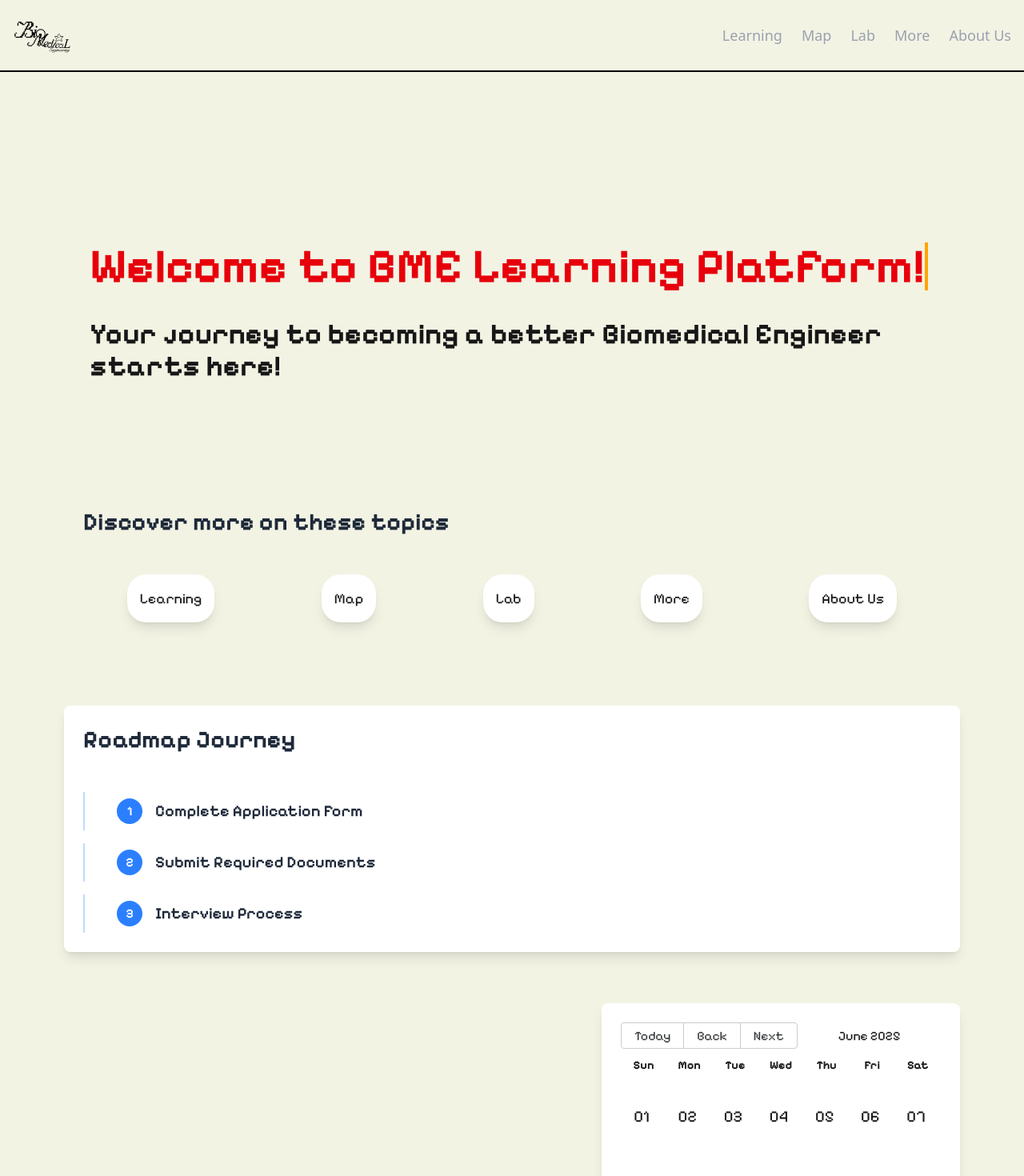
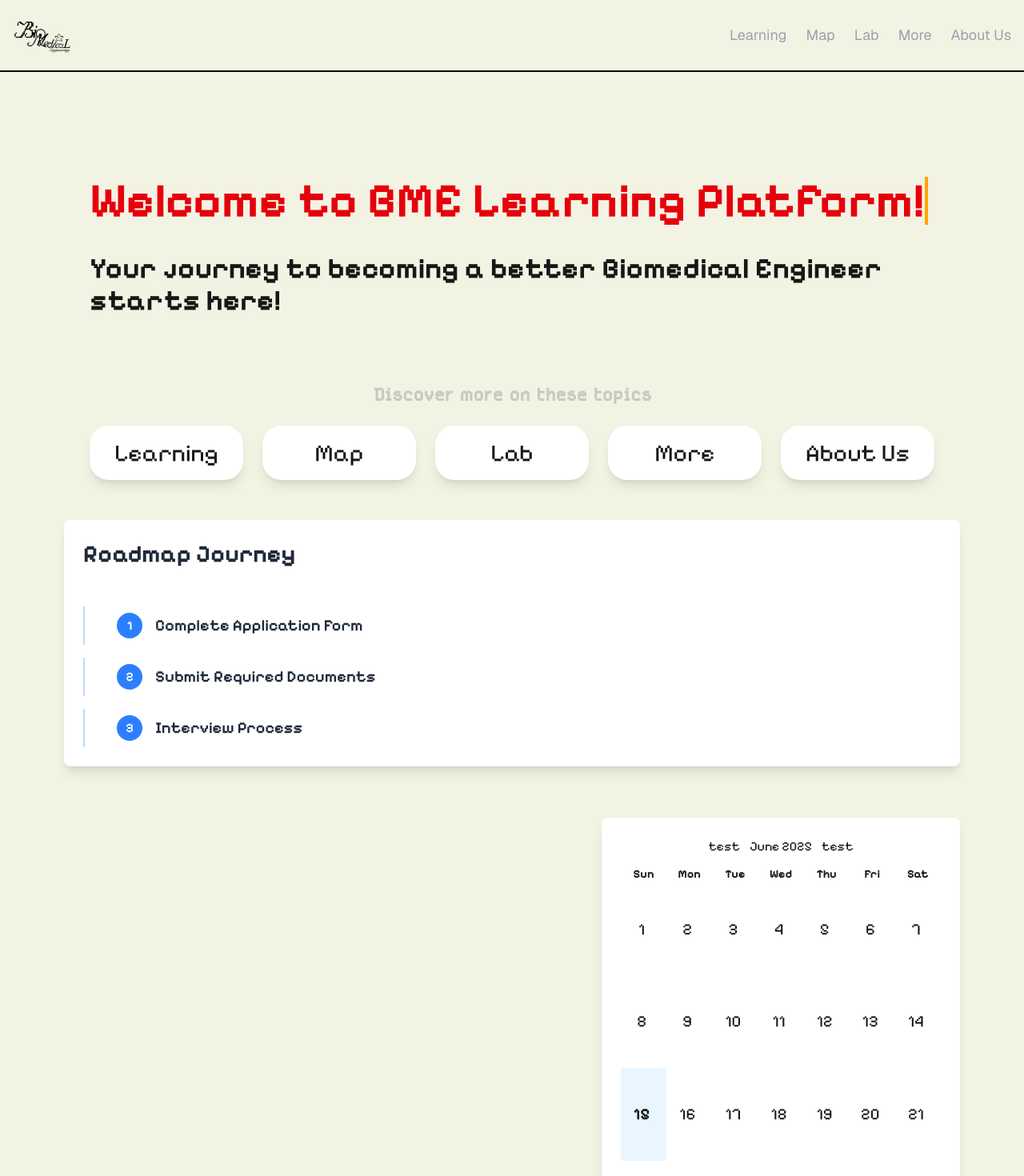
Before and after one commit to Shin1am/bme-guide-website, a Next.js app: page / in a window 1280 px wide. Shown: the top 1470 px of the page at 80% size. Built offline with nearby package versions, Linux system fonts and the light colour scheme.

Commit message:
styling Calendar Toolbar

```diff
--- a/src/app/components/Calendar.js
+++ b/src/app/components/Calendar.js
@@ -1,13 +1,24 @@
 'use client';
-
 import moment from "moment";
 import { Calendar, momentLocalizer } from "react-big-calendar";
 import 'react-big-calendar/lib/css/react-big-calendar.css';
 import '../components/calendar.css';
+import { useCallback, useMemo, useState } from "react";
 
 const localizer = momentLocalizer(moment);
 
 export default function HomeCalendar({ events}) {
+
+    const [date, setDate] = useState(moment().toDate());
+
+    const onPrevClick = useCallback(() => {
+      setDate(moment(date).subtract(1, "M").toDate())
+    }, [date])
+
+    const onNextClick = useCallback(() => {
+      setDate(moment(date).add(1, "M").toDate())
+    }, [date])
+
 
     const eventPropsGetter = (event, start, end, isSelected) => {
 
@@ -51,9 +62,23 @@ export default function HomeCalendar({ events}) {
         return {}; // Return empty object if no event for this day, or no specific style
       };
 
+
+    const formats = useMemo(
+      () => ({
+        weekdayFormat: (date, culture, localizer) => localizer.format(date, 'ddd', culture),
+        dateFormat: (date,culture,localizer) => localizer.format(date, 'D', culture),
+      }),
+      []
+    )
+
     return (
         <div className="bg-white rounded-lg shadow-lg p-6">
             <div style={{ height: 600 }}> {/* Adjust height as needed */}
+              <div className="flex gap-3 justify-center items-center mb-3">
+                <button className=" hover:scale-110 transition-all duration-200" onClick={onPrevClick}>test</button>
+                <h2>{moment(date).format("MMMM YYYY")}</h2>
+                <button className=" hover:scale-110 transition-all duration-200" onClick={onNextClick}>test</button>
+              </div>
                 <Calendar
                     localizer={localizer}
                     events={events}
@@ -69,12 +94,12 @@ export default function HomeCalendar({ events}) {
                     // Optional: Add a general style to prevent pointer interactions on the calendar itself
                     // style={{ pointerEvents: 'none' }}
                     // --- Display settings ---
-                    defaultView="month" // Good for an overview
-                    views={['month']} // Allow users to switch views
-                    toolbar={true} // Keep navigation toolbar for changing months/views
+                    view="month"
+                    toolbar={false} // Keep navigation toolbar for changing months/views
                     eventPropGetter={eventPropsGetter}
                     dayPropGetter={dayPropGetter}
-
+                    formats={formats}
+                    date={date}
                 />
             </div>
         </div>
--- a/src/app/components/Navbar.js
+++ b/src/app/components/Navbar.js
@@ -12,7 +12,7 @@ export default function Navbar() {
     const currentPath = usePathname();
 
     return (
-        <nav className="flex justify-between items-center p-4 bg-[#F3F3E4] text-white sticky top-0 z-50 border-b-2 border-b-black">
+        <nav className="font-sans flex justify-between items-center p-4 bg-[#F3F3E4] text-white sticky top-0 z-50 border-b-2 border-b-black">
             <div className="flex items-center gap-4">
                 <Link href="/">
                     <Image src={'/logo.png'} alt={'logo'} width={75} height={75} />
@@ -20,7 +20,7 @@ export default function Navbar() {
             </div>
 
             <div className="hidden md:flex items-center gap-6 text-lg text-gray-400">
-                <Link href="/learning" className={`${currentPath === '/learning' ? 'text-black' : ''} hover:text-black hover:scale-120 transition-all duration-300`}>Learning</Link>
+                <Link href="/learning" className={`${currentPath === '/learning' ? 'text-black' : ''} hover:text-black hover:scale-110 transition-all duration-300`}>Learning</Link>
                 <Link href="/map" className={`${currentPath === '/map' ? 'text-black' : ''} hover:text-black hover:scale-110 transition-all duration-300`}>Map</Link>
                 <Link href="/lab" className={`${currentPath === '/lab' ? 'text-black' : ''} hover:text-black hover:scale-110 transition-all duration-300`}>Lab</Link>
                 <Link href="/more" className={`${currentPath === '/more' ? 'text-black' : ''} hover:text-black hover:scale-110 transition-all duration-300`}>More</Link>
--- a/src/app/globals.css
+++ b/src/app/globals.css
@@ -38,6 +38,7 @@
 body {
   background: var(--background);
   color: var(--foreground);
+  font-family: Pixelify, "san-serif";
 }
 
 @keyframes typing {
--- a/src/app/page.js
+++ b/src/app/page.js
@@ -22,7 +22,8 @@ export default function Home() { // Receive events as a prop
     <div className="font-pixelify min-h-screen  pb-20 sm:p-20">
       <main className="w-full">
         {/* Hero Section */}
-        <div className="flex flex-col items-start justify-center w-full h-[55vh] gap-6 ">
+        <div className="flex flex-col justify-center w-full h-[60vh]">
+          <div className="flex flex-col items-start justify-center gap-6">
             <h1 className="text-4xl md:text-5xl lg:text-6xl font-bold px-8 transition-all duration-300">
             <span className="text-red-600 inline-block overflow-hidden whitespace-nowrap border-r-4 border-r-black animate-[typing_3.5s_steps(40,end),blink-caret_.75s_step-end_infinite]">
               Welcome to BME Learning Platform!
@@ -33,17 +34,17 @@ export default function Home() { // Receive events as a prop
             </h2>
           </div>
 
-
-        <div className='flex flex-col gap-8 w-full p-6 mb-20'>
-          <h2 className='text-3xl font-bold text-gray-800 mb-4'>Discover more on these topics</h2>
-          <div className='flex flex-row gap-6 items-start justify-around'>
-            <Link className='text-md bg-white rounded-3xl shadow-lg text-lg w-auto h-auto p-4 hover:shadow-[0_6px_20px_rgba(56,125,255,0.17)] hover:scale-110 transition-all duration-300' href="/learning">Learning</Link>
-            <Link className='text-md bg-white rounded-3xl shadow-lg text-lg w-auto h-auto p-4 hover:shadow-[0_6px_20px_rgba(56,125,255,0.17)] hover:scale-110 transition-all duration-300' href="/map">Map</Link>
-            <Link className='text-md bg-white rounded-3xl shadow-lg text-lg w-auto h-auto p-4 hover:shadow-[0_6px_20px_rgba(56,125,255,0.17)] hover:scale-110 transition-all duration-300' href="/lab">Lab</Link>
-            <Link className='text-md bg-white rounded-3xl shadow-lg text-lg w-auto h-auto p-4 hover:shadow-[0_6px_20px_rgba(56,125,255,0.17)] hover:scale-110 transition-all duration-300' href="/more">More</Link>
-            <Link className='text-md bg-white rounded-3xl shadow-lg text-lg w-auto h-auto p-4 hover:shadow-[0_6px_20px_rgba(56,125,255,0.17)] hover:scale-110 transition-all duration-300' href="/about-us">About Us</Link>
+          <h2 className='font-medodica text-center text-3xl font-bold text-gray-800/20 px-8 mt-20'>Discover more on these topics</h2>
+          <div className='px-8 flex flex-row gap-6 mt-5 text-center items-center justify-center'>
+            <Link className='text-md bg-white rounded-3xl shadow-lg text-3xl w-[20%] h-auto p-4 hover:shadow-[0_6px_20px_rgba(56,125,255,0.17)] hover:scale-110 transition-all duration-300' href="/learning">Learning</Link>
+            <Link className='text-md bg-white rounded-3xl shadow-lg text-3xl w-[20%] h-auto p-4 hover:shadow-[0_6px_20px_rgba(56,125,255,0.17)] hover:scale-110 transition-all duration-300' href="/map">Map</Link>
+            <Link className='text-md bg-white rounded-3xl shadow-lg text-3xl w-[20%] h-auto p-4 hover:shadow-[0_6px_20px_rgba(56,125,255,0.17)] hover:scale-110 transition-all duration-300' href="/lab">Lab</Link>
+            <Link className='text-md bg-white rounded-3xl shadow-lg text-3xl w-[20%] h-auto p-4 hover:shadow-[0_6px_20px_rgba(56,125,255,0.17)] hover:scale-110 transition-all duration-300' href="/more">More</Link>
+            <Link className='text-md bg-white rounded-3xl shadow-lg text-3xl w-[20%] h-auto p-4 hover:shadow-[0_6px_20px_rgba(56,125,255,0.17)] hover:scale-110 transition-all duration-300' href="/about-us">About Us</Link>
           </div>
         </div>
+
+
 
 
         {/*learning journey section*/}
```
Lines whose indentation alone changed are shown as unchanged.
